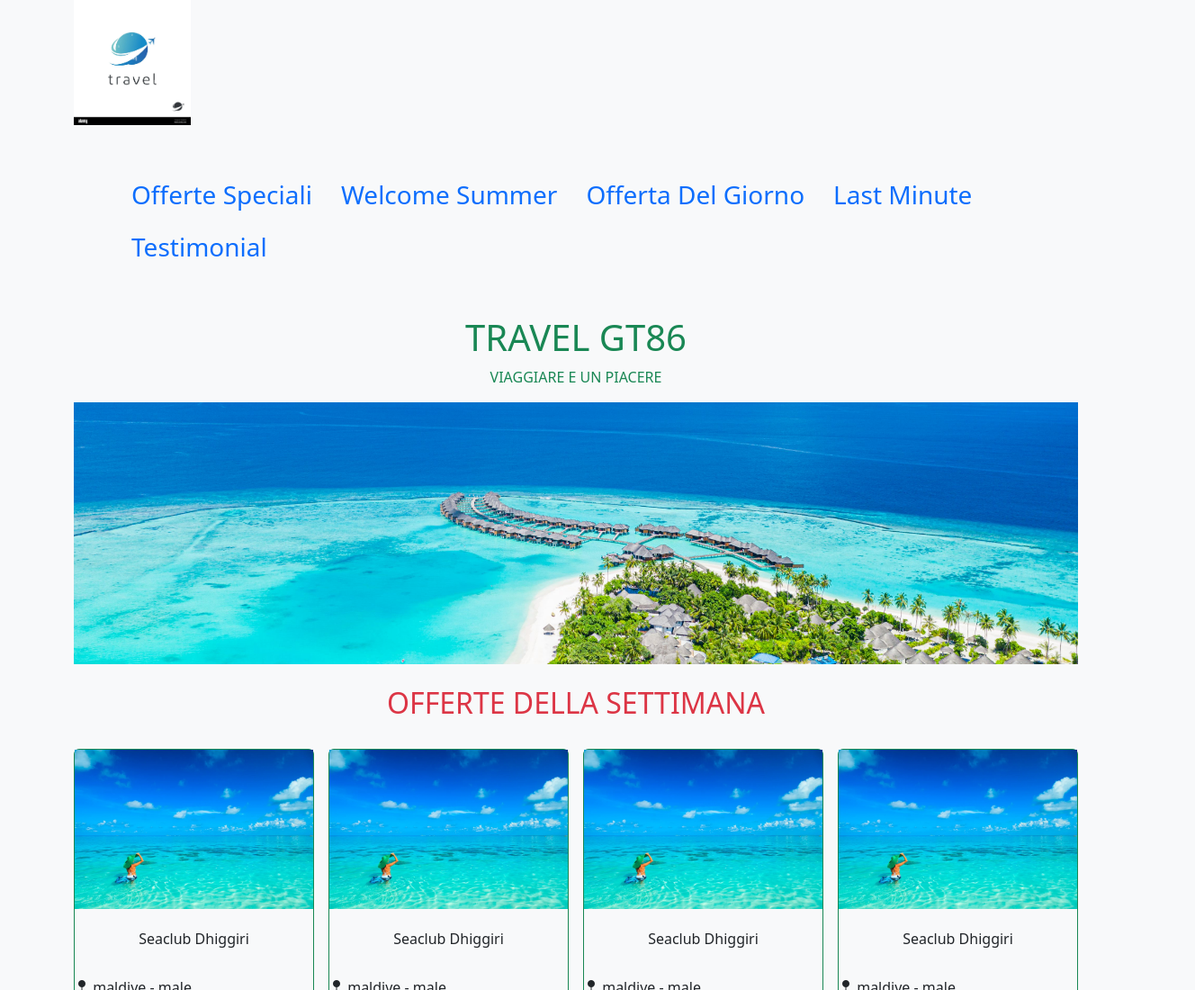
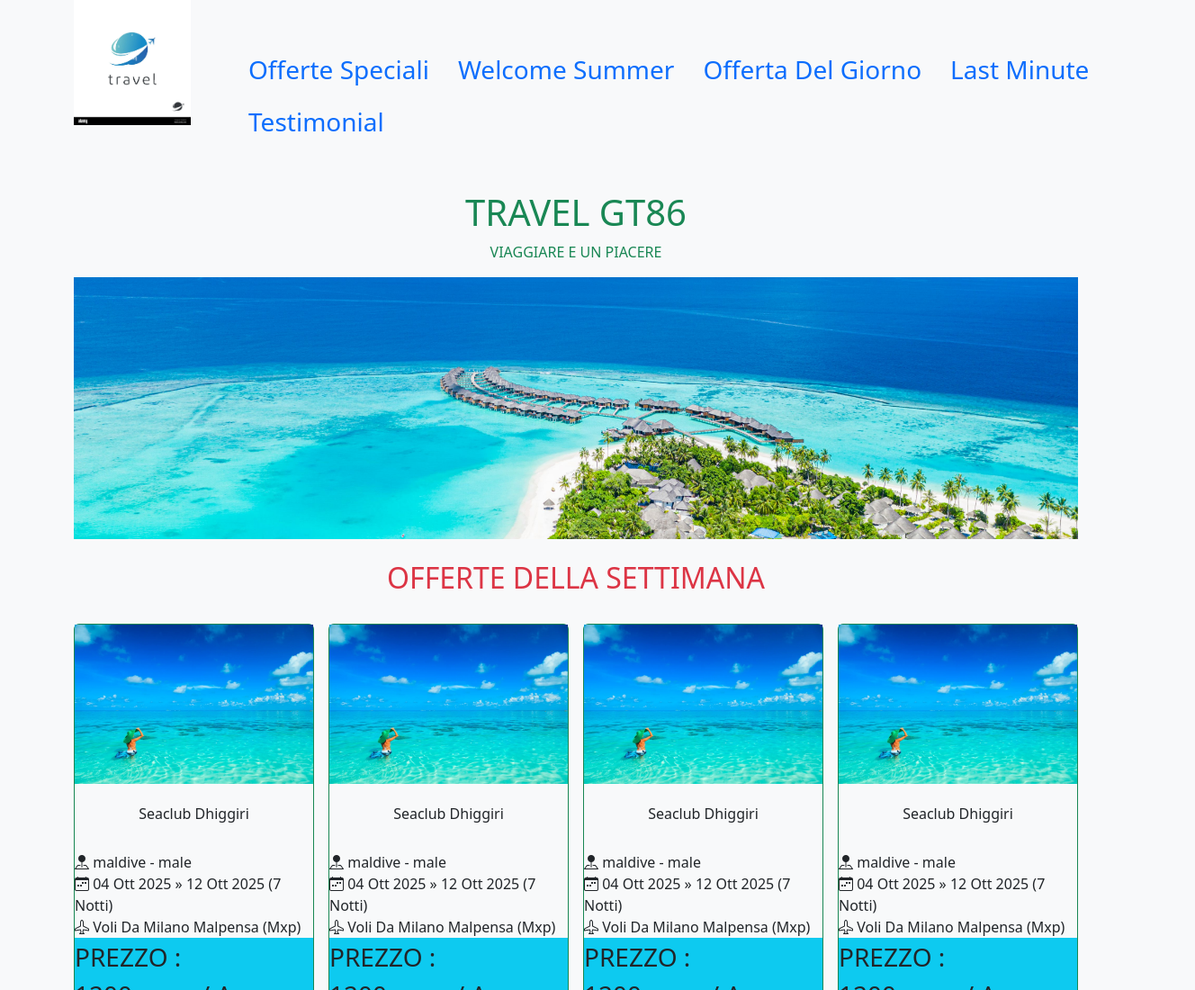
Before and after one commit to GT8681/M3W2D4, a plain HTML site: page index.htm in a window 1280 px wide. Shown: the top 1100 px of the page at 90% size, 1328 px wide, since content can reach past the window. Drawn offline with nearby package versions, Linux system fonts and the light colour scheme.

Commit message:
d-none d-md-block

```diff
--- a/index.htm
+++ b/index.htm
@@ -14,10 +14,9 @@
 
 <body class="bg-body-tertiary">
     <div class="container">
-
+        <div class="d-flex">
             <div class="row">
-
-            <div class="col-md-12 col-lg-6">
+                <div class="col-md-12 col-lg-6 d-none d-md-block">
                     <div class="logo">
                         <img src="./assets/logo-dell-agenzia-di-viaggi-design-del-logo-di-viaggio-illustrazione-vettoriale-2daxk3e.jpg"
                             alt="">
@@ -25,8 +24,8 @@
                 </div>
 
             </div>
-        <div class="row">
-            <div class="col-md-12 col-lg-12">
+
+            <div class="col-md-12 col-lg-12 d-none d-md-block">
                 <div class="navbar fs-3 p-5">
                     <ul class="nav ">
 
@@ -48,6 +47,7 @@
                     </ul>
                 </div>
             </div>
+
 
         </div>
     </div>
@@ -540,7 +540,7 @@
 
     </footer>
 
-    <script src="./prova/js.js"></script>
+    <script src="./file.js/js.js"></script>
 
     <script src="https://cdn.jsdelivr.net/npm/bootstrap@5.3.8/dist/js/bootstrap.bundle.min.js"
         integrity="sha384-FKyoEForCGlyvwx9Hj09JcYn3nv7wiPVlz7YYwJrWVcXK/BmnVDxM+D2scQbITxI"
```
Also changed, not shown: file.js/js.js (renamed from prova/js.js). Lines whose indentation alone changed are shown as unchanged.
